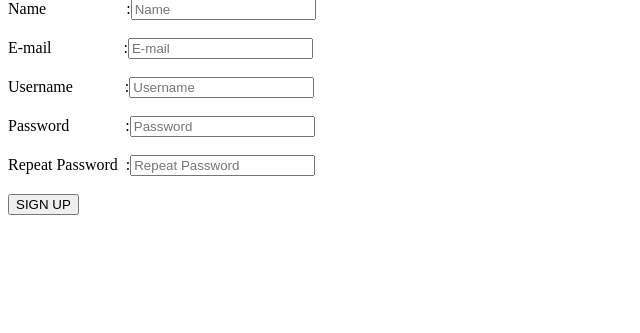
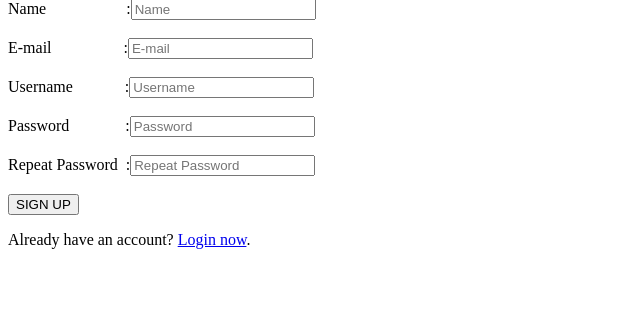
Before and after one commit to vamsivk18/APP_Project, a PHP site: page /signup.php in a window 1280 px wide. Shown: the part 102-435 px from the top of the page, without its empty margins (0-640 px from the left). Run offline with PHP 8.4, Linux system fonts and the light colour scheme.

Commit message:
Link from signup to login

```diff
--- a/signup.php
+++ b/signup.php
@@ -15,6 +15,7 @@
                 <label>Password&emsp;&ensp;&emsp;&emsp;:</label><input type="password" name="password" placeholder="Password"><br><br>
                 <label>Repeat Password&ensp;:</label><input type="password" name="pwdrepeat" placeholder="Repeat Password"><br><br>
             <button type="submit" name="submit">SIGN UP</button>
+            <p>Already have an account? <a href="index.php">Login now</a>.</p>
         </form>
     </div>
 </body>
```
